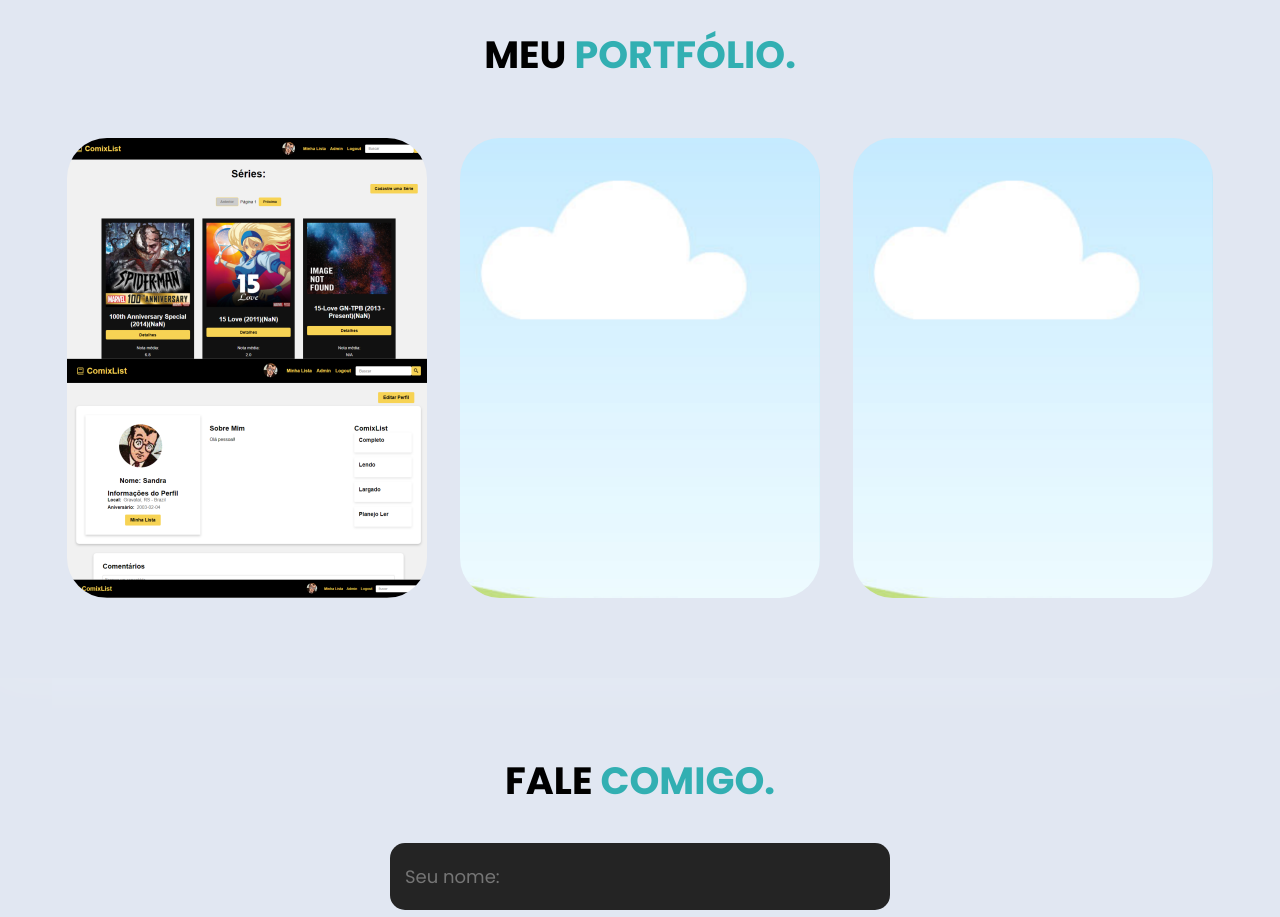
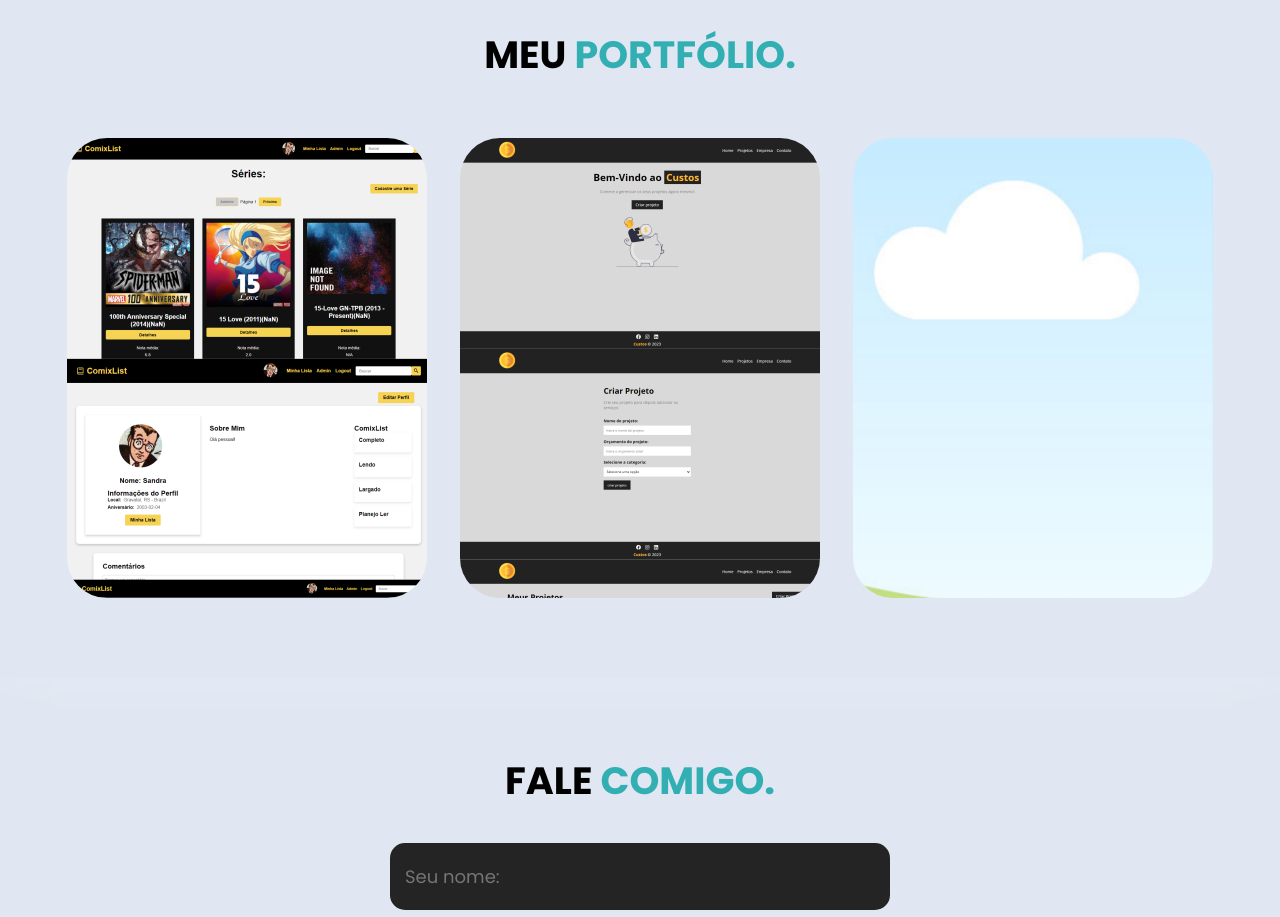
Before and after one commit to Cauavar/Portfolio, a website: page index.html in a window 1280 px wide. Shown: the part 2020-2937 px from the top of the page. Drawn offline with nearby package versions, Linux system fonts and the light colour scheme.

Commit message:
Commit 17

```diff
--- a/index.html
+++ b/index.html
@@ -179,9 +179,9 @@
                     <a href="https://trabalho-de-conclusao-8neu.vercel.app/" class="img-port" target="_blank" style="background-image: url(images/LayoutComixList.png);">
                         <div class="overlay">ComixList</div>
                     </a>
-                    <div class="img-port" style="background-image: url(images/layoutprocess.png);">
+                    <a href="https://custos-theta.vercel.app/" class="img-port" target="_blank" style="background-image: url(images/LayoutCustos.png);">
                         <div class="overlay">Em andamento...</div>
-                    </div>
+                    </a>
                     <div class="img-port" style="background-image: url(images/layoutprocess.png);">
                         <div class="overlay">Em andamento...</div>
                     </div>
```
Also changed, not shown: images/LayoutCustos.png (added).
